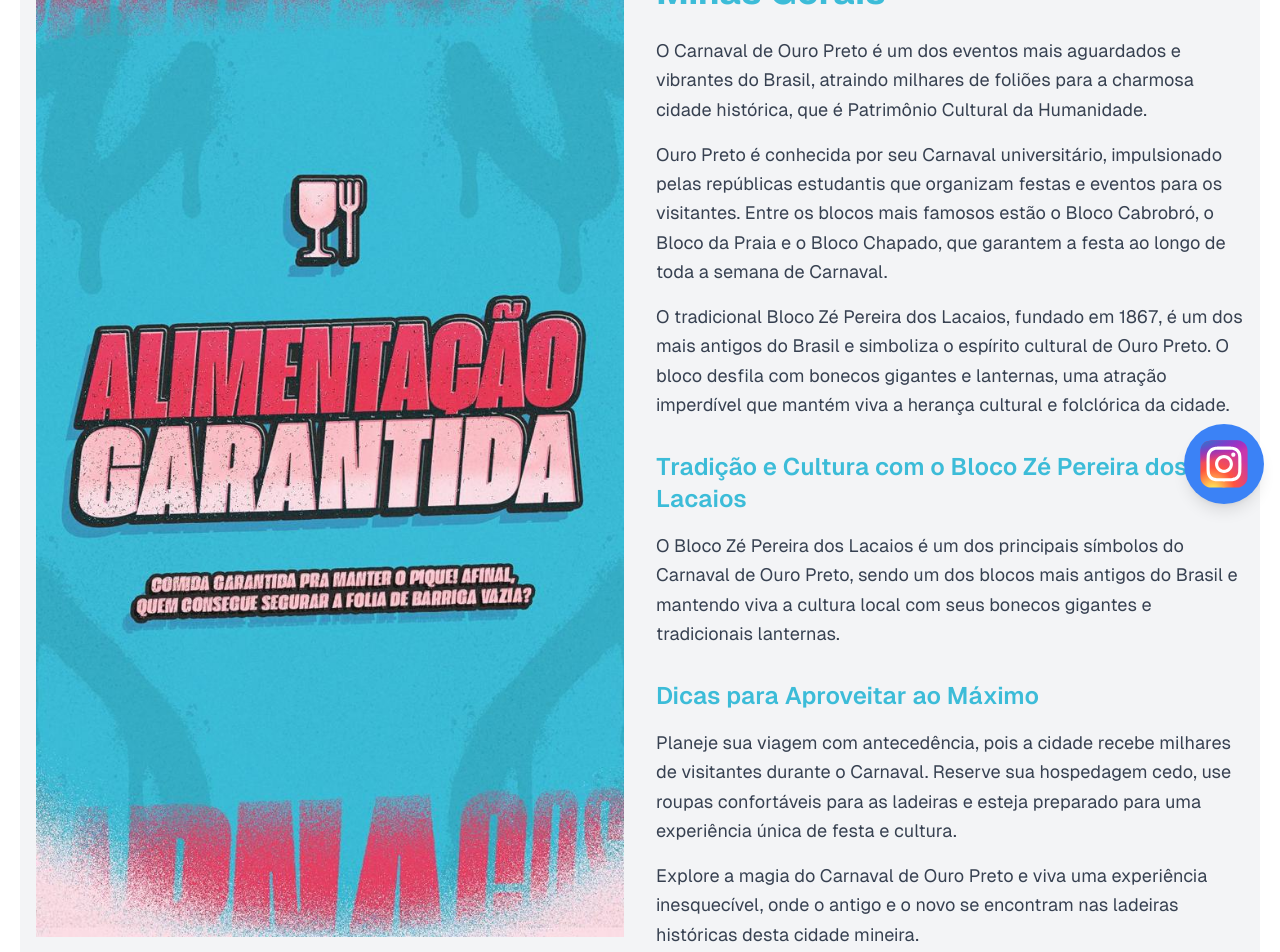
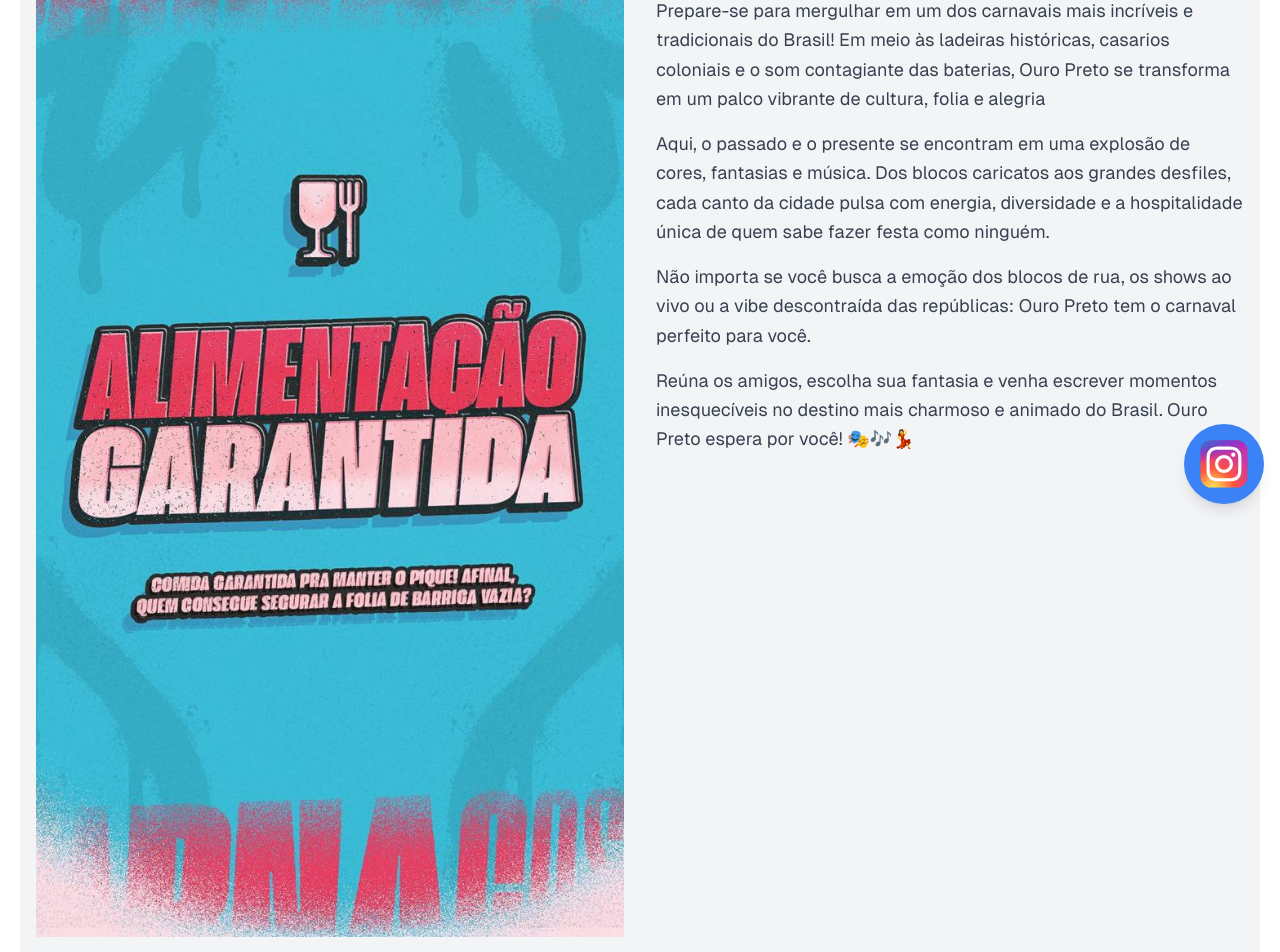
Before and after one commit to lucasFilppe/carna-cosa, a Next.js app: page / in a window 1280 px wide. Shown: the part 280-1232 px from the top of the page. Built offline with nearby package versions, Linux system fonts and the light colour scheme.

Commit message:
melhorando seo 3.0

```diff
--- a/app/festas/page.tsx
+++ b/app/festas/page.tsx
@@ -20,7 +20,7 @@ const Festas = () => {
           <div className="max-w-4xl mx-auto my-5 text-center">
             <button className="bg-pink-600 text-white font-bold py-3 px-6 rounded-lg shadow-lg hover:bg-pink-700 transition duration-200">
               <a
-                href="https://wa.me/55389997-4415"
+                href="https://wa.me/5531999119767"
                 target="_blank"
                 rel="noopener noreferrer"
               >
--- a/app/informacoes/page.tsx
+++ b/app/informacoes/page.tsx
@@ -15,20 +15,13 @@ const faqData: FAQItem[] = [
   },
   {
     question: "Qual é a data do evento?",
-    answer: "O evento acontecerá entre os dias 03 e 04 de janeiro de 2025.",
+    answer: "O evento acontecerá entre os dias 28 de fevereiro a 04 de março de 2025.",
   },
   {
     question: "Onde será o evento?",
-    answer: "Local a definir",
+    answer: "República Cosa Nostra",
   },
-  {
-    question: "Há estacionamento disponível?",
-    answer: "Sim, haverá estacionamento próximo ao local do evento.",
-  },
-  {
-    question: "Os ingressos são reembolsáveis?",
-    answer: "Os ingressos não são reembolsáveis, mas podem ser transferidos.",
-  },
+
 ];
 
 const Informacoes = () => {
@@ -86,7 +79,7 @@ const Informacoes = () => {
               <div className="mb-6 flex justify-center space-x-2">
                 {/* Ícone do Facebook */}
                 <a
-                  href="#!"
+                  href="https://www.facebook.com/repcosanostraOP"
                   className="rounded-full bg-[#3b5998] p-3 text-white shadow-black/30 transition duration-150 ease-in-out hover:shadow-md focus:outline-none"
                 >
                   <svg
@@ -96,36 +89,6 @@ const Informacoes = () => {
                     className="h-5 w-5"
                   >
                     <path d="M80 299.3V512H196V299.3h86.5l18-97.8H196V166.9c0-51.7 20.3-71.5 72.7-71.5 16.3 0 29.4 .4 37 1.2V7.9C291.4 4 256.4 0 236.2 0 129.3 0 80 50.5 80 159.4v42.1H14v97.8H80z" />
-                  </svg>
-                </a>
-
-                {/* Ícone do Twitter */}
-                <a
-                  href="#!"
-                  className="rounded-full bg-[#55acee] p-3 text-white shadow-black/30 transition duration-150 ease-in-out hover:shadow-md focus:outline-none"
-                >
-                  <svg
-                    xmlns="http://www.w3.org/2000/svg"
-                    fill="currentColor"
-                    viewBox="0 0 512 512"
-                    className="h-5 w-5"
-                  >
-                    <path d="M389.2 48h70.6L305.6 224.2 487 464H345L233.7 318.6 106.5 464H35.8L200.7 275.5 26.8 48H172.4L272.9 180.9 389.2 48zM364.4 421.8h39.1L151.1 88h-42L364.4 421.8z" />
-                  </svg>
-                </a>
-
-                {/* Ícone do Google */}
-                <a
-                  href="#!"
-                  className="rounded-full bg-[#dd4b39] p-3 text-white shadow-black/30 transition duration-150 ease-in-out hover:shadow-md focus:outline-none"
-                >
-                  <svg
-                    xmlns="http://www.w3.org/2000/svg"
-                    fill="currentColor"
-                    viewBox="0 0 488 512"
-                    className="h-5 w-5"
-                  >
-                    <path d="M488 261.8C488 403.3 391.1 504 248 504 110.8 504 0 393.2 0 256S110.8 8 248 8c66.8 0 123 24.5 166.3 64.9l-67.5 64.9C258.5 52.6 94.3 116.6 94.3 256c0 86.5 69.1 156.6 153.7 156.6 98.2 0 135-70.4 140.8-106.9H248v-85.3h236.1c2.3 12.7 3.9 24.9 3.9 41.4z" />
                   </svg>
                 </a>
 
--- a/app/pacotes/page.tsx
+++ b/app/pacotes/page.tsx
@@ -71,7 +71,7 @@ const Pacotes = () => {
             <div className="max-w-4xl mx-auto mt-10 text-center">
               <button className="bg-pink-600 text-white font-bold py-3 px-6 rounded-lg shadow-lg hover:bg-pink-700 transition duration-200">
                 <a
-                  href="https://wa.me/55389997-4415"
+                  href="https://wa.me/5531999119767"
                   target="_blank"
                   rel="noopener noreferrer"
                 >
--- a/app/page.tsx
+++ b/app/page.tsx
@@ -31,60 +31,32 @@ export default function Home() {
             {/* Coluna do Texto */}
             <div className="w-full md:w-1/2">
               <h1 className="text-4xl font-bold text-center md:text-left text-customBlue mb-6">
-                Carnaval em Ouro Preto: Tradição e Alegria no Coração de Minas
-                Gerais
+                Venha viver a magia do Carnaval de Ouro Preto!
               </h1>
 
               <section className="text-lg leading-relaxed text-gray-700 mb-8">
                 <p className="mb-4">
-                  O Carnaval de Ouro Preto é um dos eventos mais aguardados e
-                  vibrantes do Brasil, atraindo milhares de foliões para a
-                  charmosa cidade histórica, que é Patrimônio Cultural da
-                  Humanidade.
+                  Prepare-se para mergulhar em um dos carnavais mais incríveis e
+                  tradicionais do Brasil! Em meio às ladeiras históricas,
+                  casarios coloniais e o som contagiante das baterias, Ouro
+                  Preto se transforma em um palco vibrante de cultura, folia e
+                  alegria
                 </p>
                 <p className="mb-4">
-                  Ouro Preto é conhecida por seu Carnaval universitário,
-                  impulsionado pelas repúblicas estudantis que organizam festas
-                  e eventos para os visitantes. Entre os blocos mais famosos
-                  estão o Bloco Cabrobró, o Bloco da Praia e o Bloco Chapado,
-                  que garantem a festa ao longo de toda a semana de Carnaval.
+                  Aqui, o passado e o presente se encontram em uma explosão de
+                  cores, fantasias e música. Dos blocos caricatos aos grandes
+                  desfiles, cada canto da cidade pulsa com energia, diversidade
+                  e a hospitalidade única de quem sabe fazer festa como ninguém.
                 </p>
                 <p className="mb-4">
-                  O tradicional Bloco Zé Pereira dos Lacaios, fundado em 1867, é
-                  um dos mais antigos do Brasil e simboliza o espírito cultural
-                  de Ouro Preto. O bloco desfila com bonecos gigantes e
-                  lanternas, uma atração imperdível que mantém viva a herança
-                  cultural e folclórica da cidade.
+                  Não importa se você busca a emoção dos blocos de rua, os shows
+                  ao vivo ou a vibe descontraída das repúblicas: Ouro Preto tem
+                  o carnaval perfeito para você.
                 </p>
-              </section>
-
-              <section className="text-lg leading-relaxed text-gray-700 mb-8">
-                <h2 className="text-2xl font-semibold text-customBlue mb-4">
-                  Tradição e Cultura com o Bloco Zé Pereira dos Lacaios
-                </h2>
                 <p className="mb-4">
-                  O Bloco Zé Pereira dos Lacaios é um dos principais símbolos do
-                  Carnaval de Ouro Preto, sendo um dos blocos mais antigos do
-                  Brasil e mantendo viva a cultura local com seus bonecos
-                  gigantes e tradicionais lanternas.
-                </p>
-              </section>
-
-              <section className="text-lg leading-relaxed text-gray-700 mb-8">
-                <h2 className="text-2xl font-semibold text-customBlue mb-4">
-                  Dicas para Aproveitar ao Máximo
-                </h2>
-                <p className="mb-4">
-                  Planeje sua viagem com antecedência, pois a cidade recebe
-                  milhares de visitantes durante o Carnaval. Reserve sua
-                  hospedagem cedo, use roupas confortáveis para as ladeiras e
-                  esteja preparado para uma experiência única de festa e
-                  cultura.
-                </p>
-                <p>
-                  Explore a magia do Carnaval de Ouro Preto e viva uma
-                  experiência inesquecível, onde o antigo e o novo se encontram
-                  nas ladeiras históricas desta cidade mineira.
+                  Reúna os amigos, escolha sua fantasia e venha escrever
+                  momentos inesquecíveis no destino mais charmoso e animado do
+                  Brasil. Ouro Preto espera por você! 🎭🎶💃
                 </p>
               </section>
             </div>
@@ -96,7 +68,6 @@ export default function Home() {
         <Festas />
         <Fotos />
         <Vendedores />
-
       </div>
     </>
   );
--- a/app/vendedores/page.tsx
+++ b/app/vendedores/page.tsx
@@ -37,7 +37,7 @@ const Vendedores = () => {
               </h2>
               <button className="flex items-center text-white font-bold rounded p-2 transition-transform duration-300 hover:scale-105 hover:bg-green-500 hover:text-white">
                 <a
-                  href="https://wa.me/55389997-4415"
+                  href="https://wa.me/5531972041833"
                   target="_blank"
                   rel="noopener noreferrer"
                 >
@@ -63,7 +63,7 @@ const Vendedores = () => {
               </h2>
               <button className="flex items-center text-white font-bold rounded p-2 transition-transform duration-300 hover:scale-105 hover:bg-green-500 hover:text-white">
                 <a
-                  href="https://wa.me/553193326993"
+                  href="https://wa.me/5531999119767"
                   target="_blank"
                   rel="noopener noreferrer"
                   className="flex items-center text-white font-bold rounded p-2 transition-transform duration-300 hover:scale-105 hover:bg-green-500 hover:text-white"
```
